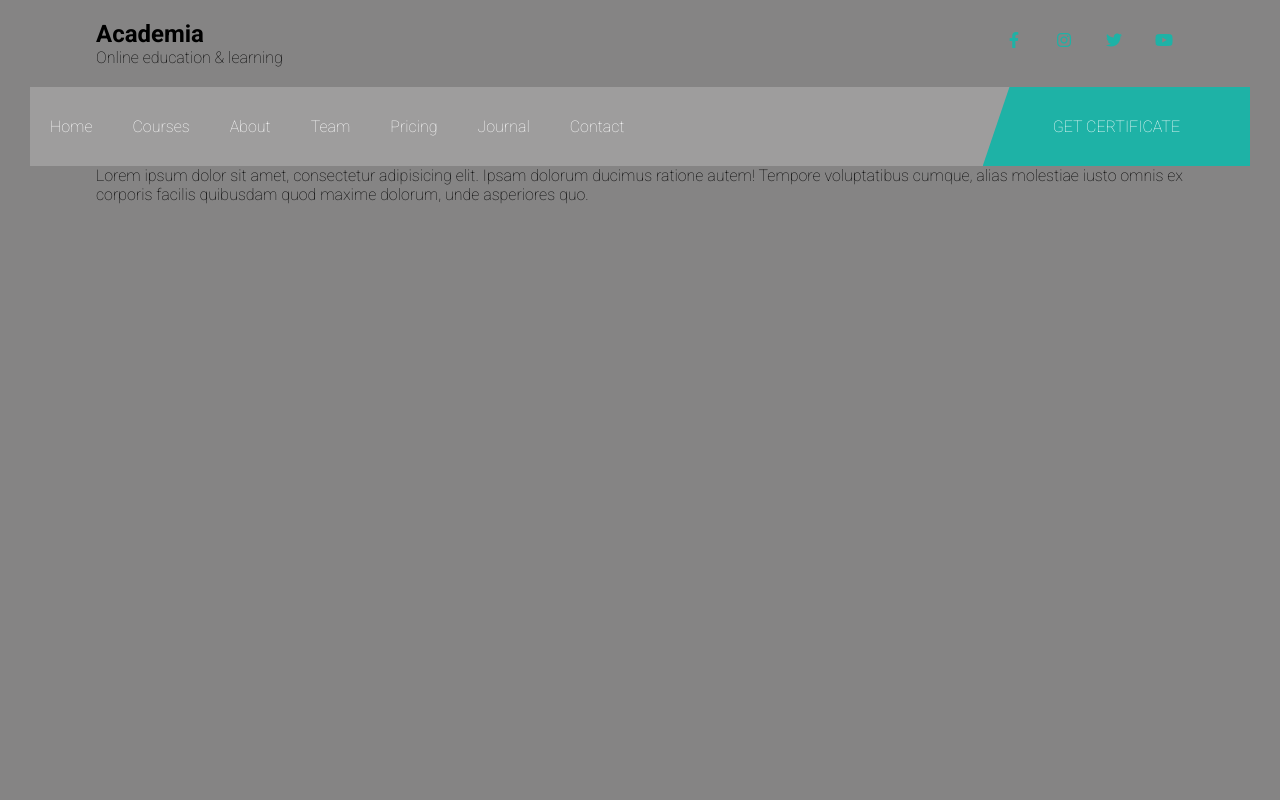
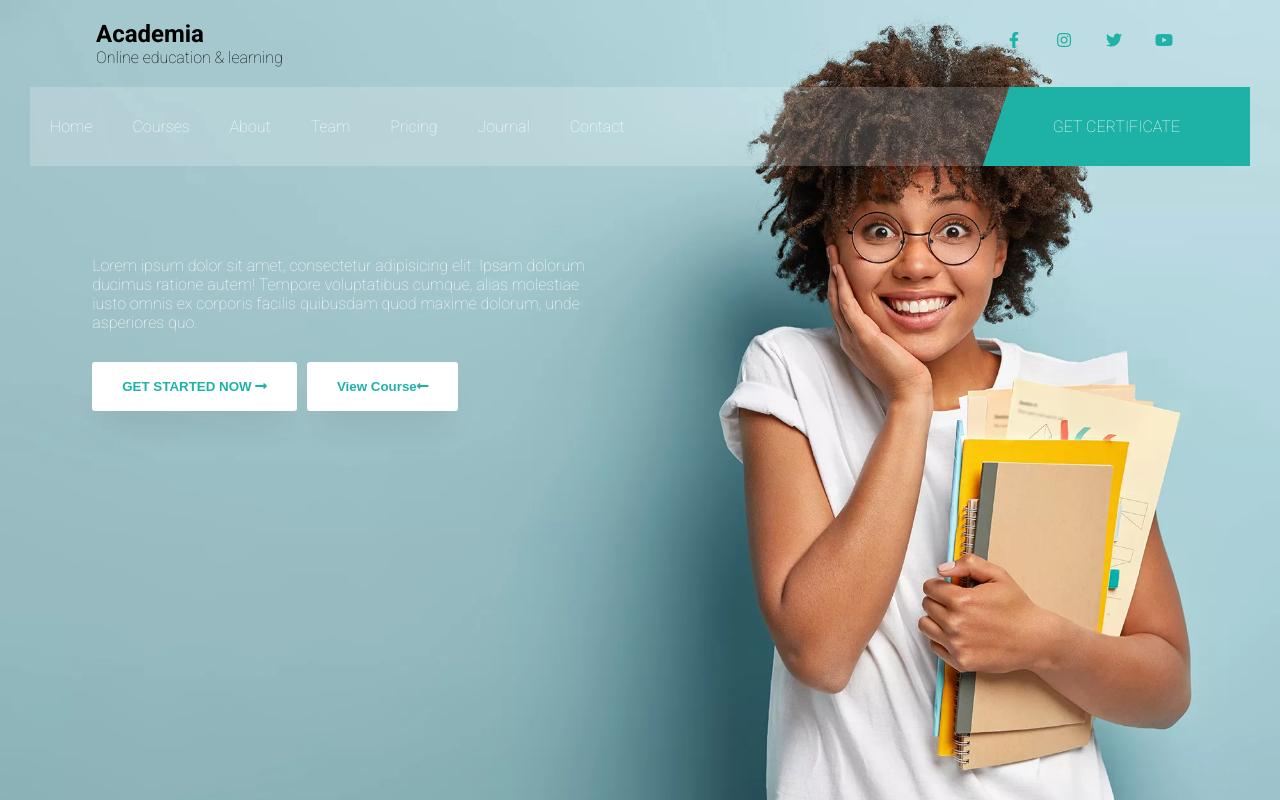
Before and after one commit to Tduncan14/reacteducation, a React (Create React App) app: page / in a window 1280 px wide. Built offline with nearby package versions, Linux system fonts and the light colour scheme.

Commit message:
keep moving forward

```diff
--- a/src/App.css
+++ b/src/App.css
@@ -10,7 +10,7 @@
 
 body{
   font-family: "Roboto", sans-serif;
-  background-color: #858484;
+  background-color: #f8f8f8;
 }
 
 .container{
@@ -41,3 +41,19 @@ body{
   background-color: #1eb2a6;
   color:#fff;
 }
+
+.row{
+  width:50%;
+}
+
+button{
+  padding:17px 30px;
+  background-color: #fff;
+  color:#1eb2a6;
+  font-weight: 600;
+  border:none;
+  margin:30px 10px 0 0;
+  border-radius:3px;
+  cursor:pointer;
+  box-shadow:0 24px 35px -11px rgba(0 0 0 /9%);
+}
--- a/src/components/home/hero/Hero.js
+++ b/src/components/home/hero/Hero.js
@@ -13,10 +13,23 @@ const Hero = () => {
      <section className="hero">
           <div className="container">
                <div className="row">
-                   <p>Lorem ipsum dolor sit amet, consectetur adipisicing elit. Ipsam dolorum ducimus ratione autem! Tempore voluptatibus cumque, alias molestiae iusto omnis ex corporis facilis quibusdam quod maxime dolorum, unde asperiores quo.</p>
+                     <p>Lorem ipsum dolor sit amet, consectetur adipisicing elit. Ipsam dolorum ducimus ratione autem! Tempore voluptatibus cumque, alias molestiae iusto omnis ex corporis facilis quibusdam quod maxime dolorum, unde asperiores quo.</p>
+                      <div className="button">
+                   <button className="primary-btn">
+                       GET STARTED NOW <i className="fa fa-long-arrow-alt-right"></i>
+                   </button>
+
+
+                   <button className="primary-btn">
+                       View Course<i className="fa fa-long-arrow-alt-left"></i>
+                   </button>
+                   </div>
                </div>
           </div>
      </section>
+
+
+     <div className="margin"></div>
      </>
     )
 }
--- a/src/components/home/hero/hero.css
+++ b/src/components/home/hero/hero.css
@@ -0,0 +1,15 @@
+
+.hero{
+    background-image:url('../../../../public/images/bg.webp');
+    background-size:cover;
+    background-attachment: fixed;
+    position:absolute;
+    top:0;
+    left:0;
+    z-index:-1;
+    width:100%;
+    height:100vh;
+    padding-top:20%;
+    padding-right:50px;
+    color:#fff;
+}
```
